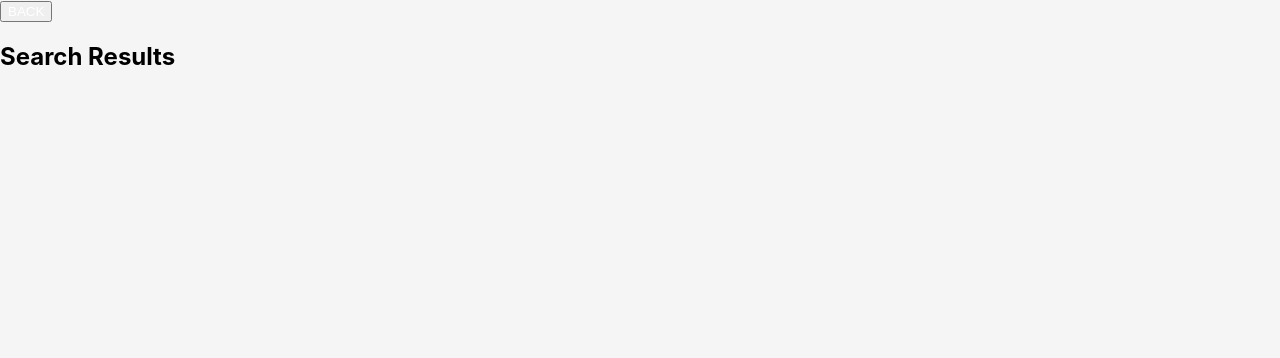
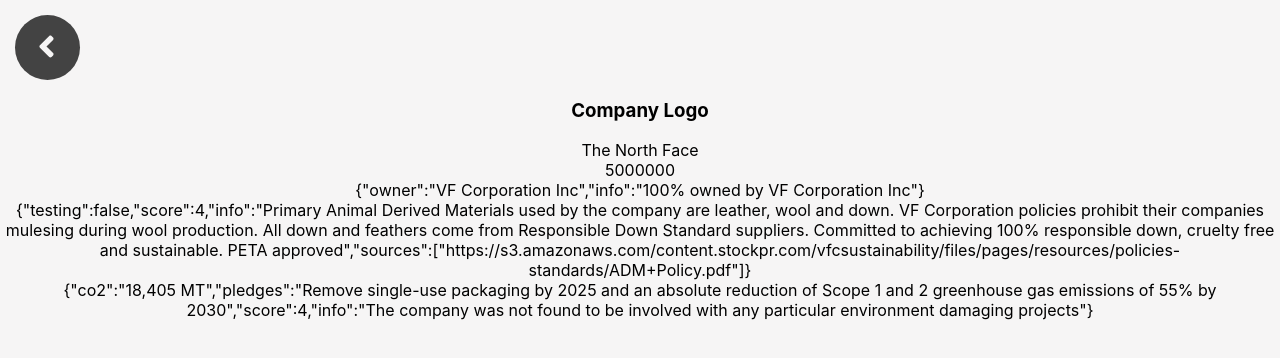
Before and after one commit to bowerscodes/ethical-brands-app, a React (Create React App) app: page /search-results in a window 1280 px wide. Shown: the top 358 px of the page. Built offline with nearby package versions, Linux system fonts and the light colour scheme.

Commit message:
Rendered company data onto search results page

```diff
--- a/package.json
+++ b/package.json
@@ -8,6 +8,7 @@
     "@testing-library/user-event": "^13.5.0",
     "react": "^18.2.0",
     "react-dom": "^18.2.0",
+    "react-icons": "^4.4.0",
     "react-router-dom": "^6.3.0",
     "react-scripts": "5.0.1",
     "web-vitals": "^2.1.4"
--- a/src/App.js
+++ b/src/App.js
@@ -3,7 +3,6 @@
 import { Route, Routes } from "react-router-dom";
 import Search from "./components/Search";
 import SearchResult from "./components/SearchResult";
-// import brands from "./data/brands.json";
 
 const App = () => {
   return (
--- /dev/null
+++ b/src/components/InfoCard.js
@@ -0,0 +1,17 @@
+/* eslint-disable react/prop-types */
+import React from "react";
+
+const InfoCard = (props) => {
+  const { name, revenue, ownership, animals, environment } = props;
+  return (
+    <>
+      <div>{name}</div>
+      <div>{revenue}</div>
+      <div>{ownership}</div>
+      <div>{animals}</div>
+      <div>{environment}</div>
+    </>
+  );
+};
+
+export default InfoCard;
--- a/src/components/SearchResult.js
+++ b/src/components/SearchResult.js
@@ -1,14 +1,28 @@
 import React from "react";
 import { Link } from "react-router-dom";
+import "../styles/searchresult.css";
+import { FaAngleLeft } from "react-icons/fa";
+import InfoCard from "./InfoCard";
+import brand from "../data/brands.json";
 
 const SearchResult = () => {
-  // const { brands } = props;
   return (
-    <div>
-      <button type="submit">
-        <Link to="/">BACK</Link>
-      </button>
-      <h2>Search Results</h2>
+    <div className="search-results">
+      <Link to="/">
+        <button type="submit" className="search-results_button">
+          <FaAngleLeft className="search-results_arrow" />
+        </button>
+      </Link>
+      <div className="search-results_content">
+        <h3>Company Logo</h3>
+        <InfoCard
+          name={brand.brands[0].name}
+          revenue={brand.brands[0].revenue}
+          ownership={JSON.stringify(brand.brands[0].ownership)}
+        />
+        <InfoCard animals={JSON.stringify(brand.brands[0].animals)} />
+        <InfoCard environment={JSON.stringify(brand.brands[0].environment)} />
+      </div>
     </div>
   );
 };
--- a/src/styles/searchresult.css
+++ b/src/styles/searchresult.css
@@ -0,0 +1,23 @@
+.search-results_button {
+    border: none;
+    background-color: #434343;
+    color: white;
+    margin-left: 15px;
+    margin-top: 15px;
+    padding: 10px;
+    height: 65px;
+    width: 65px;
+    border-radius: 50px;
+}
+
+.search-results_arrow {
+    font-size: 35px;
+    padding-right: 3px;
+    color: #F6F5F5;
+    align-items: center;
+    justify-content: center;
+}
+
+.search-results_content {
+    text-align: center;
+}
```
Also changed, not shown: 1 other file (tests, documents, lock files or other folders).
